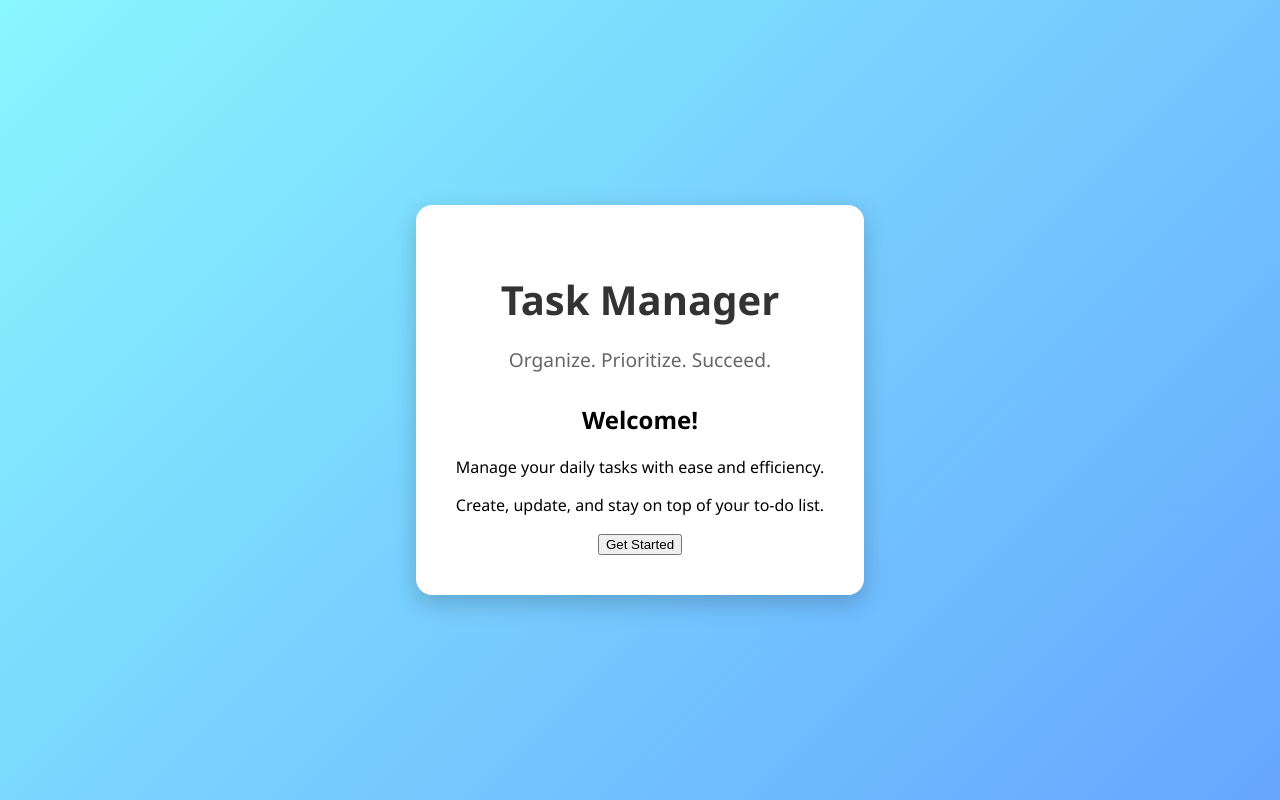
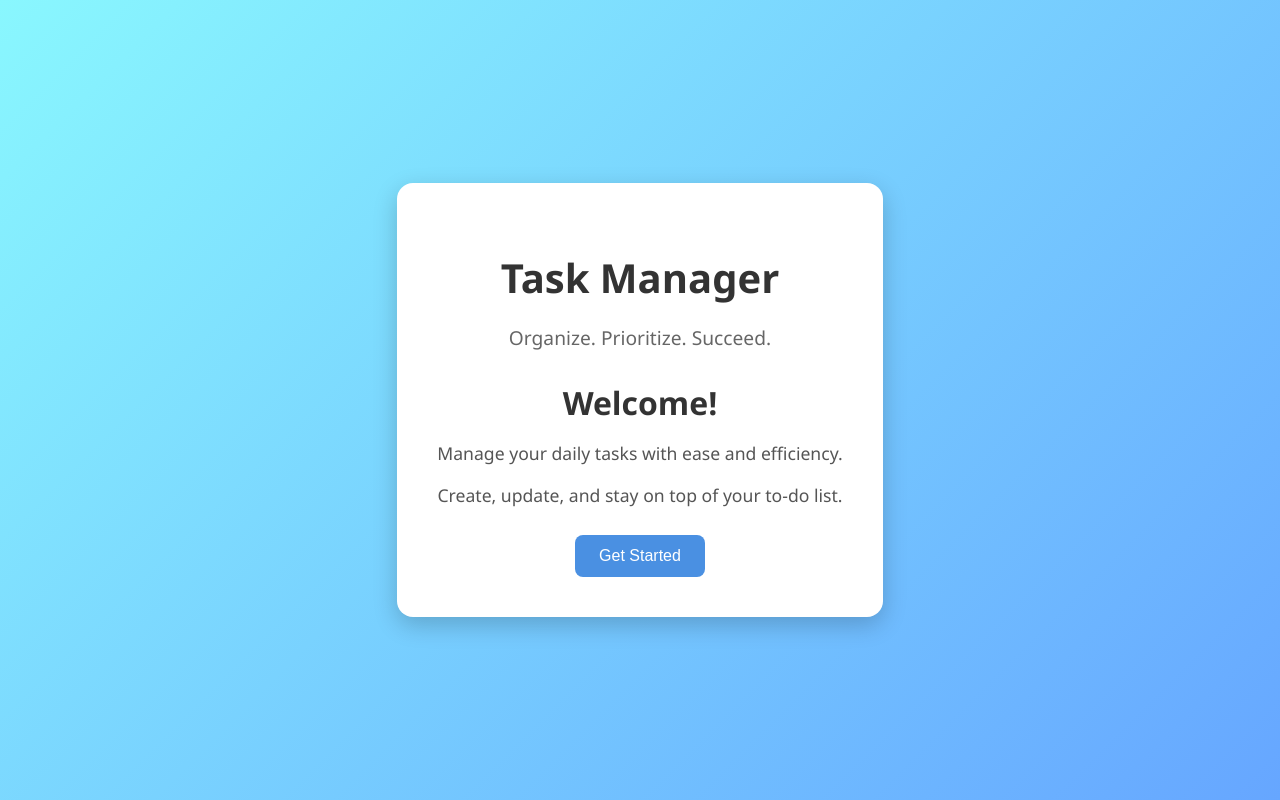
Before and after one commit to HansonGrace/ToDoListSpringboot, a React (Create React App) app in the folder task-manager-frontend/: page /home in a window 1280 px wide. Built offline with nearby package versions, Linux system fonts and the light colour scheme.

Commit message:
update css for home page

```diff
--- a/task-manager-frontend/src/pages/home/home.css
+++ b/task-manager-frontend/src/pages/home/home.css
@@ -32,3 +32,32 @@
     font-size: 1.2rem;
     color: #666;
 }
+
+.home-bottom h2{
+    font-size: 2rem;
+    margin-bottom: 10px;
+    color: #333;
+}
+
+.home-bottom p {
+    font-size: 1.1rem;
+    color: #555;
+    margin-bottom: 8px;
+}
+
+/* Button */
+.home-button {
+    margin-top: 20px;
+    padding: 12px 24px;
+    background-color: #4a90e2;
+    color: white;
+    border: none;
+    border-radius: 8px;
+    font-size: 1rem;
+    cursor: pointer;
+    transition: background-color 0.3s ease;
+}
+
+.home-button:hover {
+    background-color: #357ABD;
+}
```
